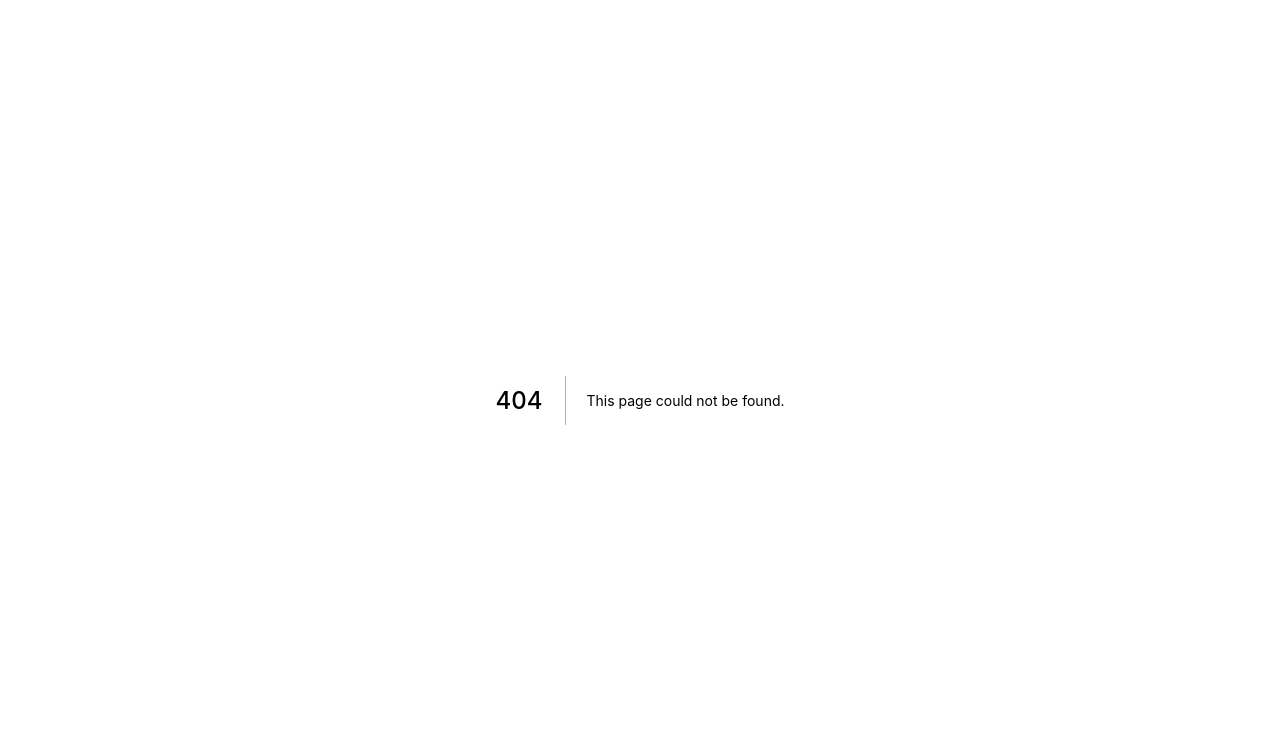
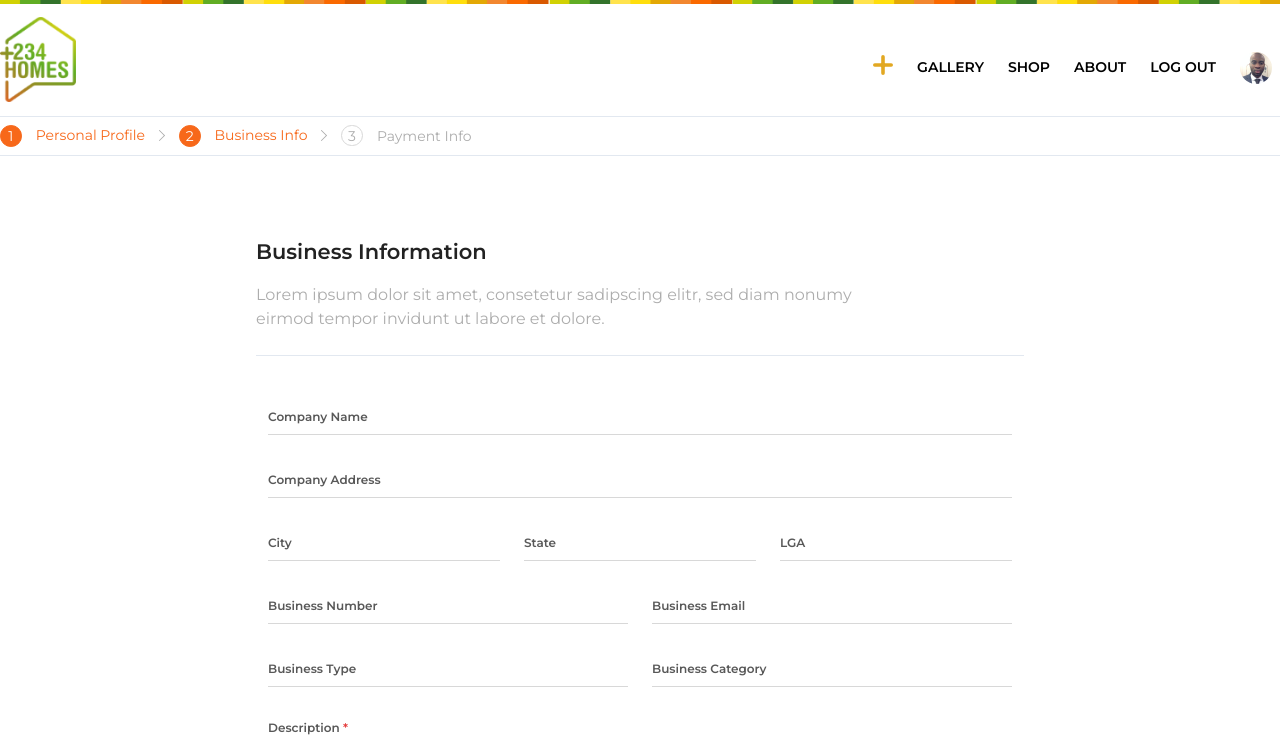
Before and after one commit to CJMaxwell/234HomesFrontend, a Next.js app: page /company in a window 1280 px wide. Before the commit this address had no page. Shown: the top 743 px of the page. Built offline with nearby package versions, Linux system fonts and the light colour scheme.

Commit message:
Company profile

```diff
--- /dev/null
+++ b/components/templates/CompanyProfile.tsx
@@ -0,0 +1,201 @@
+import React, { useContext } from 'react';
+import styled, { ThemeContext } from 'styled-components';
+
+import ProfileNavbar from '../Organisms/ProfileNavbar';
+import Footer from './Footer';
+
+const Main = styled.section`
+  .progression.active {
+    display: inline-block;
+    height: 1.356rem;
+    width: 1.356rem;
+    background-color: ${({ theme }) => theme.colors.orange1};
+    color: #FFFFFF;
+    border-radius: 50%;
+    border: 1px solid ${({ theme }) => theme.colors.orange1};
+    text-align: center;
+  }
+  .progression.active + span {
+    color: ${({ theme }) => theme.colors.orange1};
+
+  }
+  .progression {
+    display: inline-block;
+    height: 1.356rem;
+    width: 1.356rem;
+    background-color: ${({ theme }) => theme.colors.white};
+    /* color: #FFFFFF; */
+    border-radius: 50%;
+    border: 1px solid ${({ theme }) => theme.colors.gray17};
+    text-align: center;
+  }
+
+  .leading-progression {
+    padding-left: 0.875rem;
+    padding-right: 0.875rem;
+  }
+  .direction-arrow {
+    padding-right: 0.875rem;
+  }
+  ul {
+    color: ${({ theme }) => theme.colors.gray11};
+  }
+  .heading {
+    color: ${({ theme }) => theme.colors.gray1};
+    font-size: 1.3125rem;
+  }
+  .general {
+    color: ${({ theme }) => theme.colors.gray11};
+  }
+
+  input::placeholder {
+    font-size: 12px;
+    color: ${({ theme }) => theme.colors.gray5};
+    font-weight: 600;
+
+  }
+
+  .input-wrapper {
+    border-bottom: 1px solid ${({ theme }) => theme.colors.gray17};
+  }
+
+  .without-placeholder {
+    font-size: 12px;
+    color: ${({ theme }) => theme.colors.gray5};
+    font-weight: 600;
+  }
+  textarea::placeholder {
+    padding-top: 1rem;
+    font-size: 12px;
+  }
+
+`;
+
+const Continue = styled.button`
+  background-color: ${({ theme }) => theme.colors.orange1};
+  border: 1px solid ${({ theme }) => theme.colors.orange1};
+  width: 9.5rem;
+  height: 2.57rem;
+`;
+
+const Desc = styled.div`
+  border: 1px solid ${({ theme }) => theme.colors.gray17};
+
+`;
+
+
+const CompanyProfile = () => {
+  const theme = useContext(ThemeContext);
+
+  return (
+    <>
+      <ProfileNavbar />
+      <hr />
+      <Main className="container mx-auto mb-24">
+        <ul className="flex text-sm py-2">
+          <li className="flex items-center">
+            <span className="progression active">1</span>
+            <span className="leading-progression">Personal Profile</span>
+            <span className="direction-arrow">
+              <img src="/img/direction.svg" alt="Direction arrow" />
+            </span>
+          </li>
+          <li className="flex items-center">
+            <span className="progression active">2</span>
+            <span className="leading-progression"> Business Info</span>
+            <span className="direction-arrow">
+              <img src="/img/direction.svg" alt="Direction arrow" />
+            </span>
+          </li>
+          <li>
+            <span className="progression">3</span>
+            <span className="leading-progression">Payment Info</span>
+          </li>
+        </ul>
+        <hr />
+        <div className="mt-20 px-64">
+          <h1 className="heading font-semibold pb-4">Business Information</h1>
+          <p className="general pb-6">Lorem ipsum dolor sit amet, consetetur sadipscing elitr, sed diam nonumy <br />
+          eirmod tempor invidunt ut labore et dolore.</p>
+          <hr />
+          <form className="w-full mt-12">
+
+            <div className="w-full mb-6 md:mb-0 mt-8">
+              <div className="px-3">
+                <div className="input-wrapper">
+                  <input className="appearance-none bg-transparent border-none w-full text-gray-700 mr-3 pb-2 leading-tight focus:outline-none" type="text" required placeholder="Company Name" aria-label="Company Name" />
+                </div>
+              </div>
+            </div>
+            <div className="w-full mb-6 md:mb-0 mt-8">
+              <div className="px-3">
+                <div className="input-wrapper">
+                  <input className="appearance-none bg-transparent border-none w-full text-gray-700 mr-3 pb-2 leading-tight focus:outline-none" type="text" required placeholder="Company Address" aria-label="Company Address" />
+                </div>
+              </div>
+            </div>
+            <div className="flex mt-8">
+              <div className="w-1/3 px-3 mb-6 md:mb-0">
+                <div className="input-wrapper">
+                  <input className="appearance-none bg-transparent border-none w-full text-gray-700 mr-3 pb-2 leading-tight focus:outline-none" type="text" required placeholder="City" aria-label="email" />
+                </div>
+              </div>
+              <div className="w-1/3 px-3 mb-6 md:mb-0">
+                <div className="input-wrapper">
+                  <input className="appearance-none bg-transparent border-none w-full text-gray-700 mr-3 pb-2 leading-tight focus:outline-none" type="text" required placeholder="State" aria-label="Phone number" />
+                </div>
+              </div>
+              <div className="w-1/3 px-3 mb-6 md:mb-0">
+                <div className="input-wrapper">
+                  <input className="appearance-none bg-transparent border-none w-full text-gray-700 mr-3 pb-2 leading-tight focus:outline-none" type="text" required placeholder="LGA" aria-label="Phone number" />
+                </div>
+              </div>
+            </div>
+            <div className="flex mt-8">
+              <div className="w-1/2 px-3 mb-6 md:mb-0">
+                <div className="input-wrapper">
+                  <input className="appearance-none bg-transparent border-none w-full text-gray-700 mr-3 pb-2 leading-tight focus:outline-none" type="text" required placeholder="Business Number" aria-label="Business Number" />
+                </div>
+              </div>
+              <div className="w-1/2 px-3 mb-6 md:mb-0">
+                <div className="input-wrapper">
+                  <input className="appearance-none bg-transparent border-none w-full text-gray-700 mr-3 pb-2 leading-tight focus:outline-none" type="text" required placeholder="Business Email" aria-label="Business Email" />
+                </div>
+              </div>
+            </div>
+            <div className="flex mt-8">
+              <div className="w-1/2 px-3 mb-6 md:mb-0">
+                <div className="input-wrapper">
+                  <input className="appearance-none bg-transparent border-none w-full text-gray-700 mr-3 pb-2 leading-tight focus:outline-none" type="text" required placeholder="Business Type" aria-label="Business Type" />
+                </div>
+              </div>
+              <div className="w-1/2 px-3 mb-6 md:mb-0">
+                <div className="input-wrapper">
+                  <input className="appearance-none bg-transparent border-none w-full text-gray-700 mr-3 pb-2 leading-tight focus:outline-none" type="text" required placeholder="Business Category" aria-label="Business Category" />
+                </div>
+              </div>
+            </div>
+
+            <div className="w-full mb-6 md:mb-0 mt-8">
+              <div className="px-3">
+                <label className="block without-placeholder text-gray-700 text-xs  mb-2" htmlFor="grid-first-name">
+                  Description <span className="text-red-600">&#42;</span>
+                </label>
+                <Desc className="rounded-sm h-32">
+                  <textarea name="description" id="description" className="w-full text-gray-700 mr-3 pb-2 px-2 leading-tight focus:outline-none" placeholder="Share a bit about your work experience, cool projects you’ve completed and your area of expertise."></textarea>
+                </Desc>
+              </div>
+            </div>
+
+            <div className="w-full flex justify-end text-center mt-16">
+              <Continue type="submit" className="mx-3 text-center text-white">Continue</Continue>
+            </div>
+          </form>
+        </div>
+      </Main>
+      <Footer />
+    </>
+  )
+}
+
+export default CompanyProfile
--- a/components/templates/PersonalProfile.tsx
+++ b/components/templates/PersonalProfile.tsx
@@ -142,7 +142,7 @@ const PersonalProfile = () => {
                   First Name <span className="text-red-600">&#42;</span>
                 </label>
                 <div className="input-wrapper">
-                  <input className="appearance-none bg-transparent border-none w-full text-gray-700 mr-3 pb-2 px-2 leading-tight focus:outline-none" type="text" required placeholder="First Name" aria-label="First Name" />
+                  <input className="appearance-none bg-transparent border-none w-full text-gray-700 mr-3 pb-2 leading-tight focus:outline-none" type="text" required placeholder="First Name" aria-label="First Name" />
                 </div>
               </div>
               <div className="w-1/2 px-3 mb-6 md:mb-0">
@@ -150,7 +150,7 @@ const PersonalProfile = () => {
                   Last Name <span className="text-red-600">&#42;</span>
                 </label>
                 <div className="input-wrapper">
-                  <input className="appearance-none bg-transparent border-none w-full text-gray-700 mr-3 pb-2 px-2 leading-tight focus:outline-none" type="text" required placeholder="Last Name" aria-label="Last Name" />
+                  <input className="appearance-none bg-transparent border-none w-full text-gray-700 mr-3 pb-2 leading-tight focus:outline-none" type="text" required placeholder="Last Name" aria-label="Last Name" />
                 </div>
               </div>
             </div>
@@ -160,7 +160,7 @@ const PersonalProfile = () => {
                   Email <span className="text-red-600">&#42;</span>
                 </label>
                 <div className="input-wrapper">
-                  <input className="appearance-none bg-transparent border-none w-full text-gray-700 mr-3 pb-2 px-2 leading-tight focus:outline-none" type="email" required placeholder="Email" aria-label="email" />
+                  <input className="appearance-none bg-transparent border-none w-full text-gray-700 mr-3 pb-2 leading-tight focus:outline-none" type="email" required placeholder="Email" aria-label="email" />
                 </div>
               </div>
               <div className="w-1/2 px-3 mb-6 md:mb-0">
@@ -168,7 +168,7 @@ const PersonalProfile = () => {
                   Phone <span className="text-red-600">&#42;</span>
                 </label>
                 <div className="input-wrapper">
-                  <input className="appearance-none bg-transparent border-none w-full text-gray-700 mr-3 pb-2 px-2 leading-tight focus:outline-none" type="text" required placeholder="Phone Number" aria-label="Phone number" />
+                  <input className="appearance-none bg-transparent border-none w-full text-gray-700 mr-3 pb-2 leading-tight focus:outline-none" type="text" required placeholder="Phone Number" aria-label="Phone number" />
                 </div>
               </div>
             </div>
@@ -178,7 +178,7 @@ const PersonalProfile = () => {
                   Address<span className="text-red-600">&#42;</span>
                 </label> */}
                 <div className="input-wrapper">
-                  <input className="appearance-none bg-transparent border-none w-full text-gray-700 mr-3 pb-2 px-2 leading-tight focus:outline-none" type="text" required placeholder="Address" aria-label="Address" />
+                  <input className="appearance-none bg-transparent border-none w-full text-gray-700 mr-3 pb-2 leading-tight focus:outline-none" type="text" required placeholder="Address" aria-label="Address" />
                 </div>
               </div>
             </div>
@@ -188,7 +188,7 @@ const PersonalProfile = () => {
                   City<span className="text-red-600">&#42;</span>
                 </label> */}
                 <div className="input-wrapper">
-                  <input className="appearance-none bg-transparent border-none w-full text-gray-700 mr-3 pb-2 px-2 leading-tight focus:outline-none" type="text" required placeholder="City" aria-label="email" />
+                  <input className="appearance-none bg-transparent border-none w-full text-gray-700 mr-3 pb-2 leading-tight focus:outline-none" type="text" required placeholder="City" aria-label="email" />
                 </div>
               </div>
               <div className="w-1/3 px-3 mb-6 md:mb-0">
@@ -196,7 +196,7 @@ const PersonalProfile = () => {
                   State<span className="text-red-600">&#42;</span>
                 </label> */}
                 <div className="input-wrapper">
-                  <input className="appearance-none bg-transparent border-none w-full text-gray-700 mr-3 pb-2 px-2 leading-tight focus:outline-none" type="text" required placeholder="State" aria-label="Phone number" />
+                  <input className="appearance-none bg-transparent border-none w-full text-gray-700 mr-3 pb-2 leading-tight focus:outline-none" type="text" required placeholder="State" aria-label="Phone number" />
                 </div>
               </div>
               <div className="w-1/3 px-3 mb-6 md:mb-0">
@@ -204,7 +204,7 @@ const PersonalProfile = () => {
                   LGA<span className="text-red-600">&#42;</span>
                 </label> */}
                 <div className="input-wrapper">
-                  <input className="appearance-none bg-transparent border-none w-full text-gray-700 mr-3 pb-2 px-2 leading-tight focus:outline-none" type="text" required placeholder="LGA" aria-label="Phone number" />
+                  <input className="appearance-none bg-transparent border-none w-full text-gray-700 mr-3 pb-2 leading-tight focus:outline-none" type="text" required placeholder="LGA" aria-label="Phone number" />
                 </div>
               </div>
             </div>
@@ -214,7 +214,7 @@ const PersonalProfile = () => {
                   Profile Photo <span className="text-red-600">&#42;</span>
                 </label>
                 <div>
-                  <input className="custom-file-input appearance-none bg-transparent border-none w-full text-gray-700 mr-3 pb-2 px-2 leading-tight focus:outline-none" type="file" accept="image/*" required placeholder="Address" aria-label="Address" />
+                  <input className="custom-file-input appearance-none bg-transparent border-none w-full text-gray-700 mr-3 pb-2 leading-tight focus:outline-none" type="file" accept="image/*" required placeholder="Address" aria-label="Address" />
                 </div>
               </div>
             </div>
--- a/components/templates/ProfessionalProfile.tsx
+++ b/components/templates/ProfessionalProfile.tsx
@@ -44,9 +44,9 @@ const Main = styled.section`
     color: ${({ theme }) => theme.colors.gray1};
     font-size: 1.3125rem;
   }
-  /* .general {
+  .general {
     color: ${({ theme }) => theme.colors.gray11};
-  } */
+  }
   select:first-child, .edu-input input::placeholder {
     color: ${({ theme }) => theme.colors.gray11};
     font-size: 12px;
@@ -276,7 +276,7 @@ const ProfessionalProfile = () => {
             <div className="w-full mb-6 md:mb-0 mt-8">
               <div className="px-3">
                 <div className="input-wrapper">
-                  <input className="appearance-none bg-transparent border-none w-full text-gray-700 mr-3 pb-2 px-2 leading-tight focus:outline-none" type="text" required placeholder="Personal Website" aria-label="Personal Website" />
+                  <input className="appearance-none bg-transparent border-none w-full text-gray-700 mr-3 pb-2 leading-tight focus:outline-none" type="text" required placeholder="Personal Website" aria-label="Personal Website" />
                 </div>
               </div>
             </div>
--- /dev/null
+++ b/pages/company.tsx
@@ -0,0 +1,13 @@
+import { NextPage } from 'next';
+
+import CompanyProfile from '../components/templates/CompanyProfile';
+
+const CompanyProfilePage: NextPage = () => {
+  return (
+    <>
+      <CompanyProfile />
+    </>
+  );
+};
+
+export default CompanyProfilePage;
```
